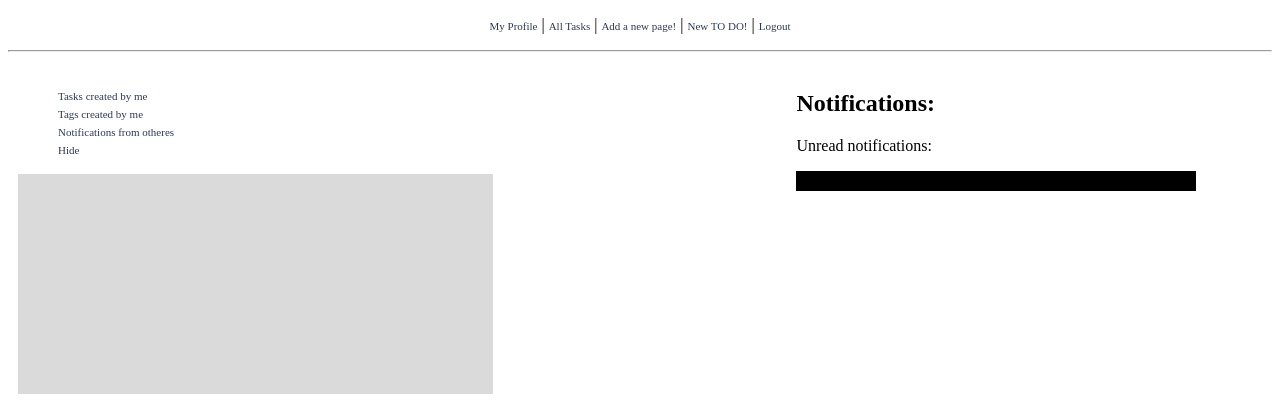
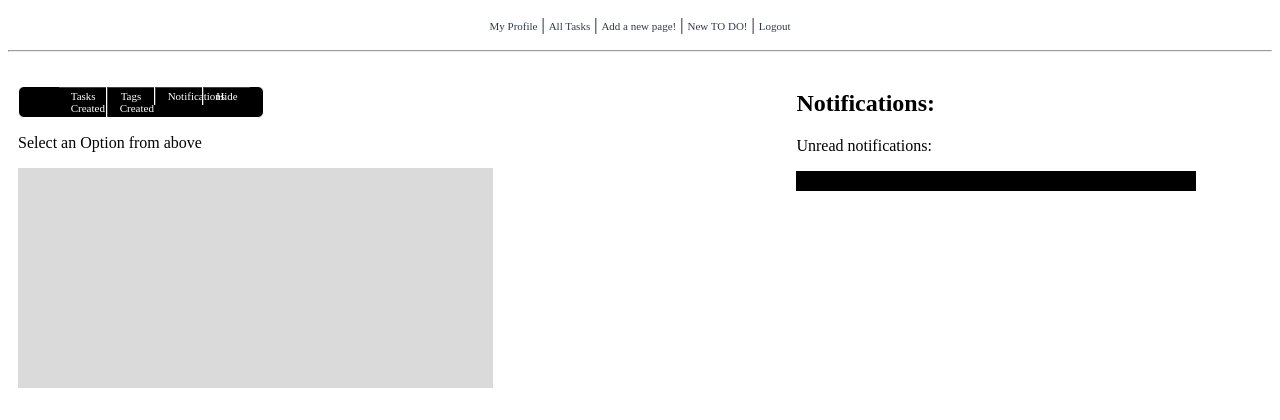
Before and after one commit to borse/develop, a PHP site: page / in a window 1280 px wide. Shown: the top 420 px of the page. Run offline with PHP 8.4, Linux system fonts and the light colour scheme; the visitor is signed in with stand-in values (Sample User, id 1); data that the repository does not hold is empty; some libraries are stand-ins or nearby versions.

Commit message:
-index.php visuals have been upgraded, new menu -mini tweaks to functions/full-list/popup_box.php, wrote full "switch" with empty functions written

```diff
--- a/css/index.css
+++ b/css/index.css
@@ -121,7 +121,7 @@ info b a:hover{
 #div_static_area ul li{
 
 	list-style:none;
-	width:25%;
+	width:23%;
 	text-decoration:none;
 
 
@@ -162,3 +162,42 @@ background-color:#A8CAFD;
  .buffer{
 	 display:none;
  }
+
+
+ /* this area is for the print table menu*/
+
+
+.horizontal-nav {
+    background: #efefef;
+    border-radius: 6px;
+}
+.horizontal-nav ul {
+    background: #000;
+    float: left;
+    text-align: center;
+    border-radius: 6px;
+    border: 1px solid #fff;
+}
+.horizontal-nav ul li {
+    float: left;
+    border-left: 1px solid #fff;
+	list-style:none;
+	text-align:center;
+}
+.horizontal-nav ul li:first-child {
+    border-left: 0 none;
+}
+.horizontal-nav ul li a {
+    display: block;
+    padding: 5% 25%;
+    color: #fff;
+    border-top: 1px solid rgba(255,255,255, 0.25);
+    border-left: 1px solid rgba(255,255,255, 0.25);
+}
+.horizontal-nav ul li:first-child a {
+    border-left: 0 none;
+}
+.horizontal-nav ul li a:hover {
+    background: #FFF;
+	color:#000;
+}
--- a/index.php
+++ b/index.php
@@ -55,13 +55,21 @@ include('minicode/menu.php');
 <div id="div_main_body">
 	<div id="div_static_area" >
 
-    	<ul>
-        <li><a onclick="load_created_tasks()">Tasks created by me</a> </li>
-         <li><a onclick="load_created_tags(400)"> Tags created by me</a></li>
-         <li><a onclick="load_notifications(400)">Notifications from otheres</a></li>
-         <li><a onclick="clear_div_print_table()"> Hide</a> </li>
-         </ul>
+    	 <nav class="horizontal-nav full-width horizontalNav-notprocessed">
 
+     		   <ul>
+
+
+                    <li><a onclick="load_created_tasks()">Tasks Created</a> </li>
+                     <li><a onclick="load_created_tags(400)"> Tags Created</a></li>
+                     <li><a onclick="load_notifications(400)">Notifications	 </a></li>
+                     <li><a onclick="clear_div_print_table()"> Hide</a> </li>
+                     </ul>
+
+   			 </ul>
+        </nav>
+		<p class="float_breaker"></p>
+		<p id="p_nav_clicked"> Select an Option from above</p>
         <div id="div_print_table">
 
         </div>
--- a/js/index.js
+++ b/js/index.js
@@ -3,6 +3,10 @@
 
 
 load_unread_notifications();
+
+    // Call horizontalNav on the navigations wrapping element
+    $('.full-width').horizontalNav({});
+
 //populate_recent_notification_table();
  //Variables: =============================================== --- VARIABLES--- =======================================
 
@@ -54,7 +58,7 @@ function load_created_tasks()
 	 		//url for ajax function,,
 			url =  "functions/index/load_created_tasks.php";
 			 /* Send the data using post and put the results in a div */
-
+	   		$('#p_nav_clicked').html("you have created the following tasks:");
 		  $.post( url, {  },
 				function( data ) {
 			 // var content = $( data ).find( '#content' );
@@ -78,7 +82,7 @@ function load_created_tags(counter)
 			 /* Send the data using post and put the results in a div */
 	   //show element after it has been loaded
 
-
+			$('#p_nav_clicked').html("you have tagged these people:");
 			//populate the table
 		  $.post( url, {counter:counter },
 				function( data ) {
@@ -130,7 +134,7 @@ function load_notifications(counter)
 			url =  "functions/index/load_notifications.php";
 			 /* Send the data using post and put the results in a div */
 	   //show element after it has been loaded
-
+			$('#p_nav_clicked').html("These people tagged you in the following posts:");
 
 			//populate the table
 		return  $.post( url, {counter:counter},
@@ -173,5 +177,6 @@ function load_unread_notifications()
 function clear_div_print_table()
 {
 $('#div_print_table').html("");
+$('#p_nav_clicked').html("Select an Option from above");
 
 } //end of function clear_dive_print_table()
```
Also changed, not shown: functions/full-list/popup_box.php (+20 -2 lines).
